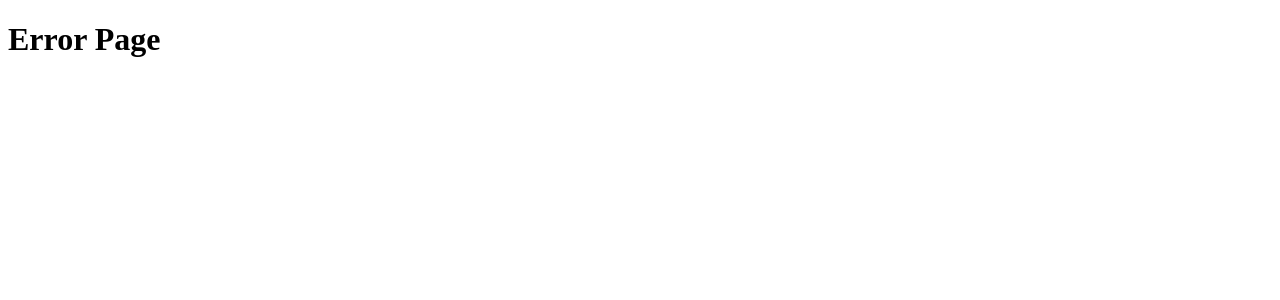
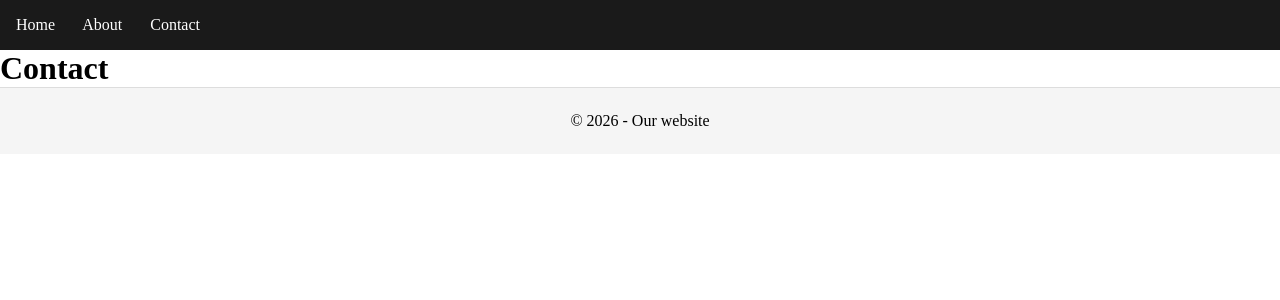
Before and after one commit to mincoca101/svelte-basic, a SvelteKit app: page /contact in a window 1280 px wide. Before the commit this address had no page. Shown: the top 300 px of the page. Built offline with nearby package versions, Linux system fonts and the light colour scheme.

Commit message:
add styles, scss into project

```diff
--- a/package.json
+++ b/package.json
@@ -15,6 +15,7 @@
 		"@sveltejs/adapter-cloudflare": "^7.2.9",
 		"@sveltejs/kit": "^2.63.0",
 		"@sveltejs/vite-plugin-svelte": "^7.1.2",
+		"sass-embedded": "^1.104.0",
 		"svelte": "^5.56.1",
 		"svelte-check": "^4.6.0",
 		"typescript": "^6.0.3",
--- /dev/null
+++ b/src/lib/components/Footer.svelte
@@ -0,0 +1,12 @@
+<footer>
+	<p>&copy; 2026 - Our website</p>
+</footer>
+
+<style>
+	footer {
+		background: #f5f5f5;
+		padding: 1.5rem;
+		text-align: center;
+		border-top: 1px solid #ddd;
+	}
+</style>
--- /dev/null
+++ b/src/lib/components/Header.svelte
@@ -0,0 +1,20 @@
+<header>
+	<nav>
+		<a href="/">Home</a>
+		<a href="/about">About</a>
+		<a href="/contact">Contact</a>
+	</nav>
+</header>
+
+<style>
+	header {
+		background: #1a1a1a;
+		color: white;
+		padding: 1rem;
+	}
+	nav a {
+		color: white;
+		margin-right: 1.5rem;
+		text-decoration: none;
+	}
+</style>
--- /dev/null
+++ b/src/lib/styles/global.scss
@@ -0,0 +1,9 @@
+
+@use '_reset';
+@use '_utilities';
+@use '_variables';
+
+*{margin:0 auto}
+body {
+  margin: 0;
+}
--- a/src/routes/+layout.svelte
+++ b/src/routes/+layout.svelte
@@ -1,6 +1,11 @@
 <script lang="ts">
 	import favicon from '$lib/assets/favicon.svg';
 	import { site } from '$lib/config/site';
+	import Header from '$lib/components/Header.svelte';
+	import Footer from '$lib/components/Footer.svelte';
+
+	import '$lib/styles/global.scss';
+
 
 	let { children } = $props();
 </script>
@@ -37,4 +42,10 @@
 	/>
 </svelte:head>
 
-{@render children()}
+<Header />
+
+<main>
+	{@render children()}
+</main>
+
+<Footer />
--- /dev/null
+++ b/src/routes/contact/+page.svelte
@@ -0,0 +1,6 @@
+<script lang="ts">
+import SEO from '$lib/components/SEO.svelte';
+</script>
+
+<SEO title="Trang chủ" description="Welcome to our website."/>
+<h1>Contact</h1>
```
Also changed, not shown: src/lib/styles/_reset.scss (added), src/lib/styles/_utilities.scss (added), src/lib/styles/_variables.scss (added), static/manifest.webmanifest, 1 other file (tests, documents, lock files or other folders).
